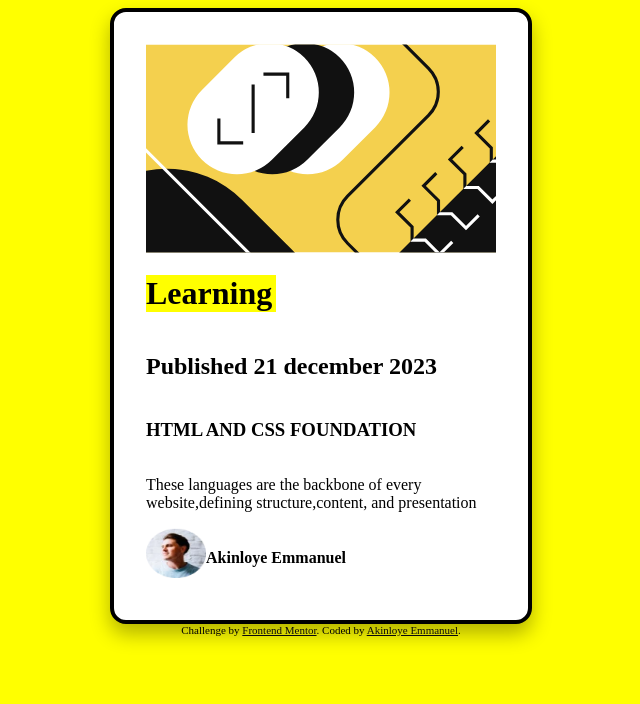
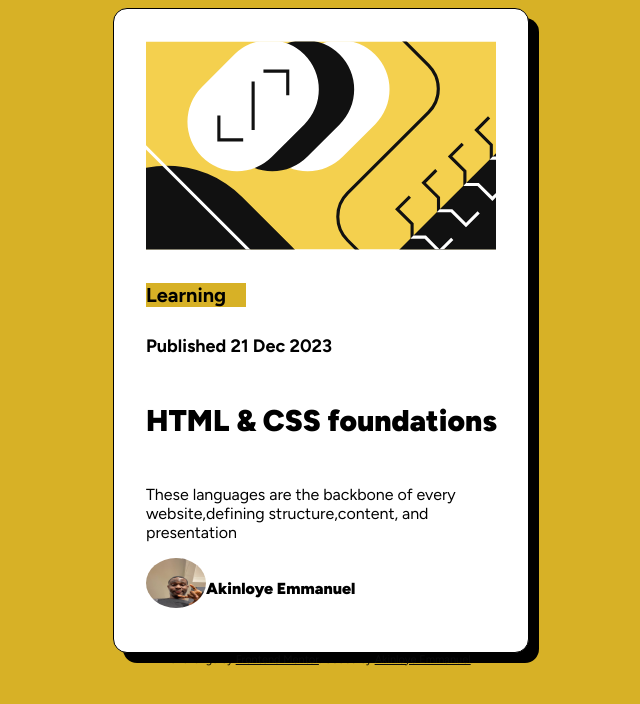
Before and after one commit to Akinloye3264/blog-card, a plain HTML site: page index.html in a window 1280 px wide. Shown: the whole page, without its empty margins (327-967 px from the left). Drawn offline with Linux system fonts and the light colour scheme.

Commit message:
new changes

```diff
--- a/index.html
+++ b/index.html
@@ -20,15 +20,16 @@
 
   <div class="designs">
     <img src = "./assets/images/illustration-article.svg"/>
+   <br>
     <h1>Learning</h1>
-    <h2>Published 21 december 2023</h2>
-  <h3> HTML AND CSS FOUNDATION </h3>
+    <h2>Published 21 Dec 2023</h2>
+  <h3> HTML & CSS foundations </h3>
      <p>
       These languages are the backbone of every website,defining structure,content, and presentation
      </p>
 
      <div class="udo">
-       <img src = "./assets/images/image-avatar.webp"/>
+       <img src = "./assets/images/pic.jpg">
        <h4>Akinloye Emmanuel</h4>
      </div>
   </div>
@@ -39,9 +40,6 @@
     Coded by <a href="https://mail.google.com/mail/u/0/?tab=rm&ogbl" target="_blank">Akinloye Emmanuel</a>.
   </div>
 </body>
-<script>
-  document.getElementsByClassName("udo").innerHTML = <h5> "Fake demo"</h5>
-</script>
 <footer>
 
 </footer>
--- a/main.css
+++ b/main.css
@@ -1,10 +1,13 @@
+@import url('https://fonts.googleapis.com/css2?family=Figtree:ital,wght@0,300..900;1,300..900&display=swap');
+
 body {
     display: flex;
-    background-color:yellow;
+    background-color: rgb(215, 177, 38);
     flex-direction: column;
     justify-content: center;
     align-items: center;
     width: 100%;
+    font-family: Figtree;
 
 }
 
@@ -18,9 +21,10 @@ body {
    /* align-content: center;
    align-items: center; */
    padding: 32px;
-   border: 4px solid black;
-   border-radius: 16px;
-   box-shadow: 0 10px 20px rgba(0, 0, 0, 0.3);
+   border: 1px solid black;
+   border-radius: 14px;
+   box-shadow: 10px  10px black;
+
 
 }
 
@@ -29,17 +33,24 @@ img{
 }
 
 h1 {
-    background-color: yellow;
+    background-color: rgb(215, 177, 38);;
     color: black;
-    width: 130px;
+    width: 100px;
+    font-size: 20px;
+    font-family: Figtree;
 }
 
 h2{
-    font-style: normal;
+    font-family: Figtree;
+    font-size: 18px;
+    font-weight: 650;
 }
 
 h3{
-    font-style: normal;
+    font-size: 30px;
+    width: 400px;
+    font-weight: 900;
+
 }
 
 h4{
@@ -49,11 +60,15 @@ h4{
 .udo{
     display: flex;
     align-self: flex-start;
+    font-weight:
 
 }
 
 .udo img{
     width: 60px;
     height: 50px;
-
+    border-radius: 50%;
 }
+h4{
+    font-weight: 900;
+}
```
Also changed, not shown: assets/images/pic.jpg (added).
